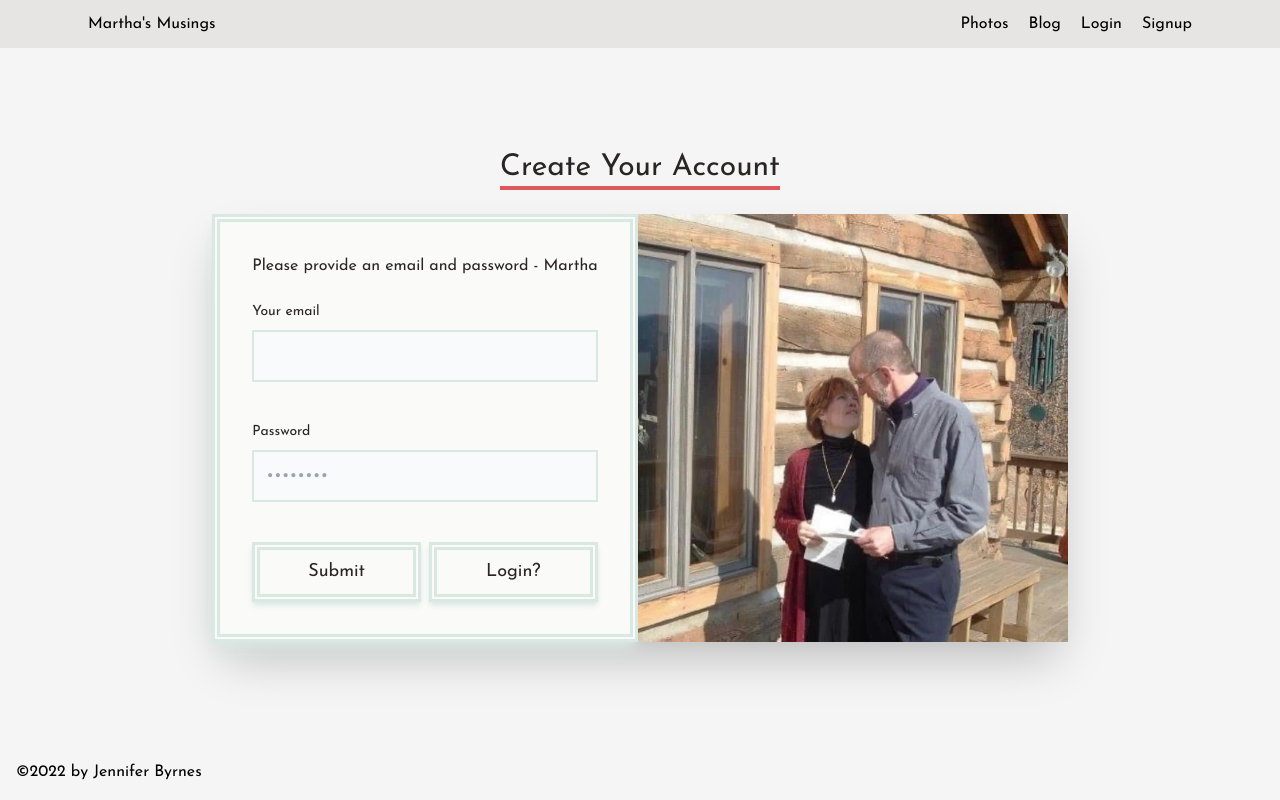
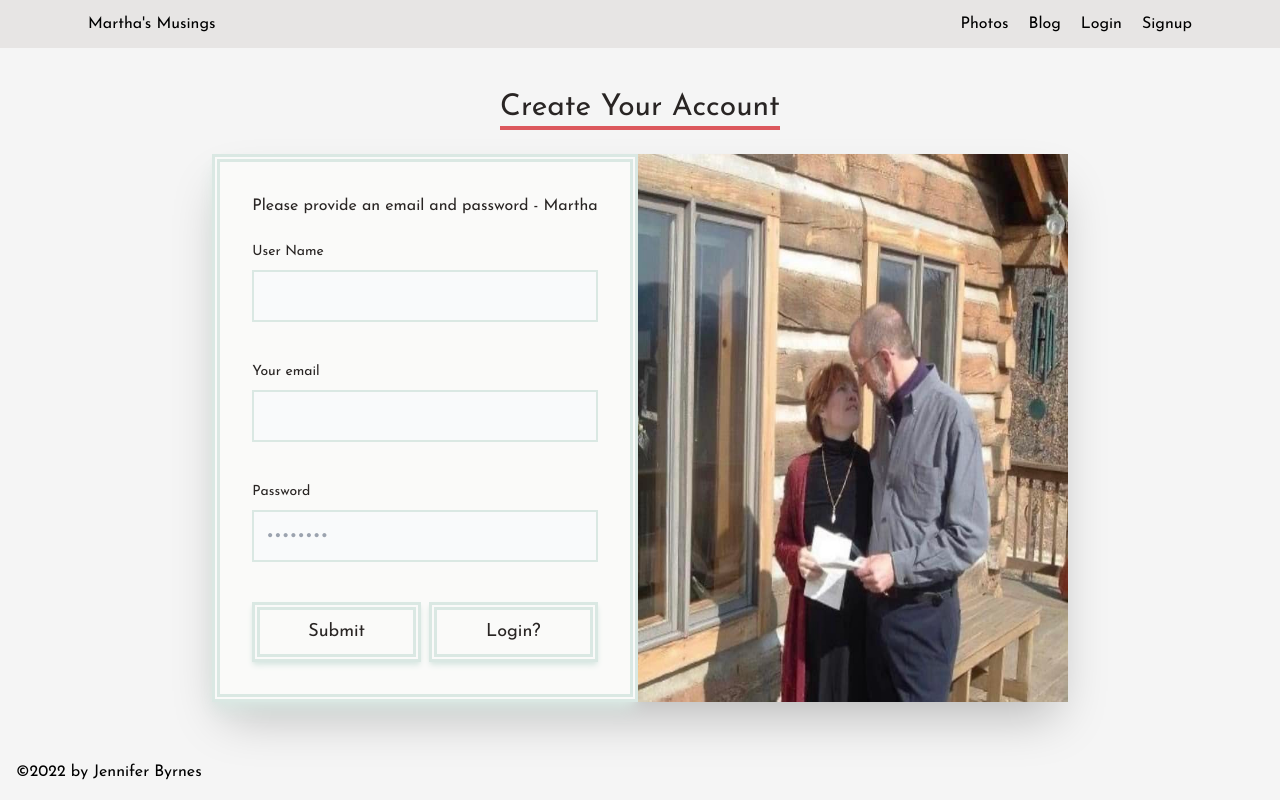
Before and after one commit to JenniferByrnes/project-martha, a React (Create React App) app in the folder client/: page /signup in a window 1280 px wide. Built offline with nearby package versions, Linux system fonts and the light colour scheme.

Commit message:
putting this on hold

```diff
--- a/client/src/pages/Signup.js
+++ b/client/src/pages/Signup.js
@@ -54,13 +54,17 @@ export default function Signup() {
             </h1>
             {/* Form for input - contains submit button */}
             <form className="space-y-4 md:space-y-6" onSubmit={handleFormSubmit}>
+            <div>
+                <label htmlFor="name" className="block mb-2 text-sm font-medium ">User Name</label>
+                <input type="name" name="name" id="name" className="form-field  mb-4 focus: outline-pcGreen" onChange={handleChange} />
+              </div>
               <div>
                 <label htmlFor="email" className="block mb-2 text-sm font-medium ">Your email</label>
                 <input type="email" name="email" id="email" className="form-field  mb-4 focus: outline-pcGreen" onChange={handleChange} />
               </div>
               {/* password input */}
               <div>
-                <label for="password" className="block mb-2 text-sm font-medium ">Password</label>
+                <label htmlFor="password" className="block mb-2 text-sm font-medium ">Password</label>
                 <input type="password" name="password" placeholder="••••••••" className="form-field  mb-4 focus: outline-pcGreen" onChange={handleChange} />
               </div>
               <div className="flex items-center justify-evenly space-x-2">
```
